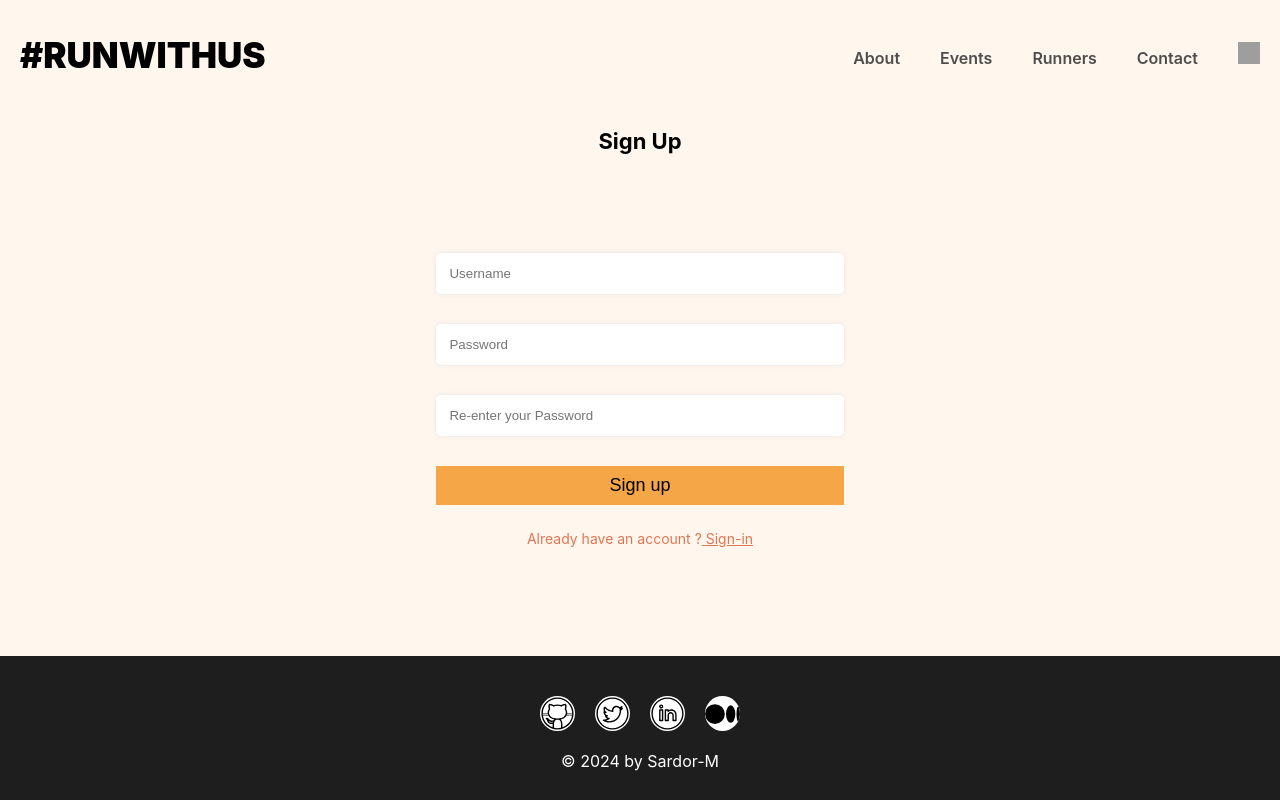
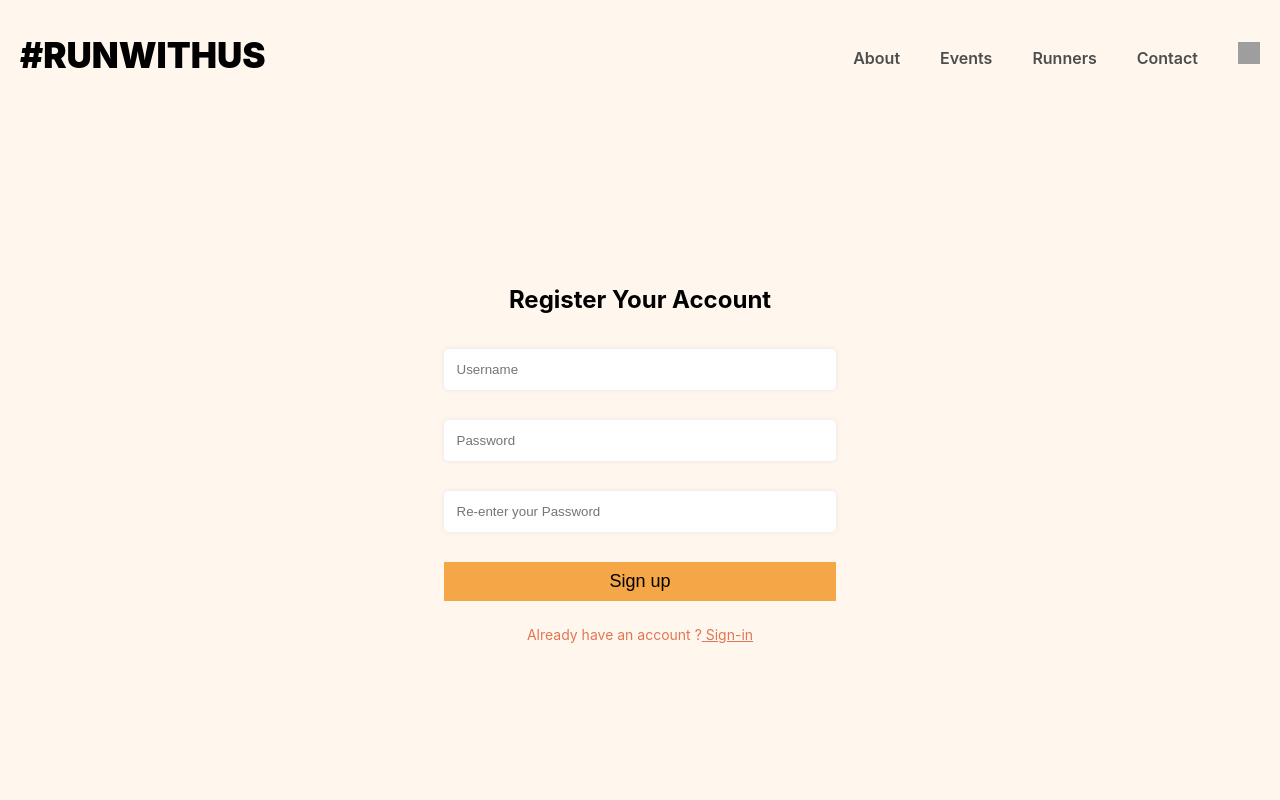
Before and after one commit to Sardor-M/react_routing, a React (Create React App) app in the folder frontend/: page /signup in a window 1280 px wide. Shown: the top 800 px of the page. Built offline with nearby package versions, Linux system fonts and the light colour scheme; grey boxes are pictures that could not be loaded.

Commit message:
form container: changed

```diff
--- a/frontend/src/pages/ContactPage.tsx
+++ b/frontend/src/pages/ContactPage.tsx
@@ -86,8 +86,9 @@ export default function ContactPage({ onSubmit }: FormProps) {
 
   return (
     <>
-      <h1>Contact Us</h1>
+      {/*<h1>Contact Us</h1>*/}
       <ContactPageContainer onSubmit={handleSubmit}>
+        <h1>Contact Us</h1>
         <InputField
           name="name"
           type="text"
--- a/frontend/src/pages/LoginPage.tsx
+++ b/frontend/src/pages/LoginPage.tsx
@@ -9,7 +9,7 @@ const SectionContainer = styled.section`
   display: flex;
   flex-direction: column;
   align-items: center;
-  justify-content: flex;
+  justify-content: center;
 `;
 const LoginPageTitle = styled.h1`
   display: flex;
@@ -21,12 +21,12 @@ const StyledForm = styled.form`
   flex-direction: column;
   align-items: center;
   justify-content: center;
-  padding: 60px;
-  margin: 20px;
+  padding: 165px;
+  margin: 10px;
 `;
 
 const InputField = styled.input`
-  width: 180%;
+  width: 140%;
   padding: 13px;
   margin: 15px 0;
   border: none;
@@ -40,7 +40,7 @@ const InputField = styled.input`
 `;
 
 const SignInButton = styled.button`
-  width: 180%;
+  width: 140%;
   padding: 9px;
   margin: 15px;
   border: none;
@@ -106,9 +106,9 @@ export default function LoginPage() {
     <>
       {/* <h1> Sign in to your account</h1> */}
       {messageData && <h3 className="login-text">{messageData} </h3>}
+      <SectionContainer>
       <StyledForm onSubmit={handleSubmit}>
-        <SectionContainer>
-          <LoginPageTitle>Sign in to your account</LoginPageTitle>
+        <LoginPageTitle>Sign in to your account</LoginPageTitle>
           <InputField
             id="email"
             type="text"
@@ -120,7 +120,7 @@ export default function LoginPage() {
           />
           <InputField
             id="password"
-            type="pasword"
+            type="password"
             placeholder="Password"
             required
             value={pwd}
@@ -136,8 +136,8 @@ export default function LoginPage() {
               Sign Up
             </Link>
           </SignUpLink>
-        </SectionContainer>
       </StyledForm>
+      </SectionContainer>
     </>
   );
 }
--- a/frontend/src/pages/SignUpPage.tsx
+++ b/frontend/src/pages/SignUpPage.tsx
@@ -9,19 +9,19 @@ const SectionContainer = styled.section`
   justify-content: center;
 `;
 const FormTitleElement = styled.h1`
-  display: flex;
-  font-size: 22px;
+  //display: flex;
+  margin: 20px;
 `;
 const FormContainer = styled.form`
   display: flex;
   flex-direction: column;
   align-items: center;
   justify-content: center;
-  padding: 60px;
-  margin: 5px;
+  padding: 145px;
+  margin: 10px;
 `;
 const InputFieldElement = styled.input`
-  width: 180%;
+  width: 130%;
   padding: 13px;
   margin: 15px 0;
   border: none;
@@ -34,7 +34,7 @@ const InputFieldElement = styled.input`
   }
 `;
 const SubmitButton = styled.button`
-  width: 180%;
+  width: 130%;
   padding: 9px;
   margin: 15px;
   border: none;
@@ -114,8 +114,8 @@ export default function SignUpPage() {
   return (
     <>
       <SectionContainer>
-        <FormTitleElement>Sign Up </FormTitleElement>
         <FormContainer onSubmit={handleSubmit}>
+          <FormTitleElement> Register Your Account </FormTitleElement>
           <InputFieldElement
             type="username"
             id="username"
```
